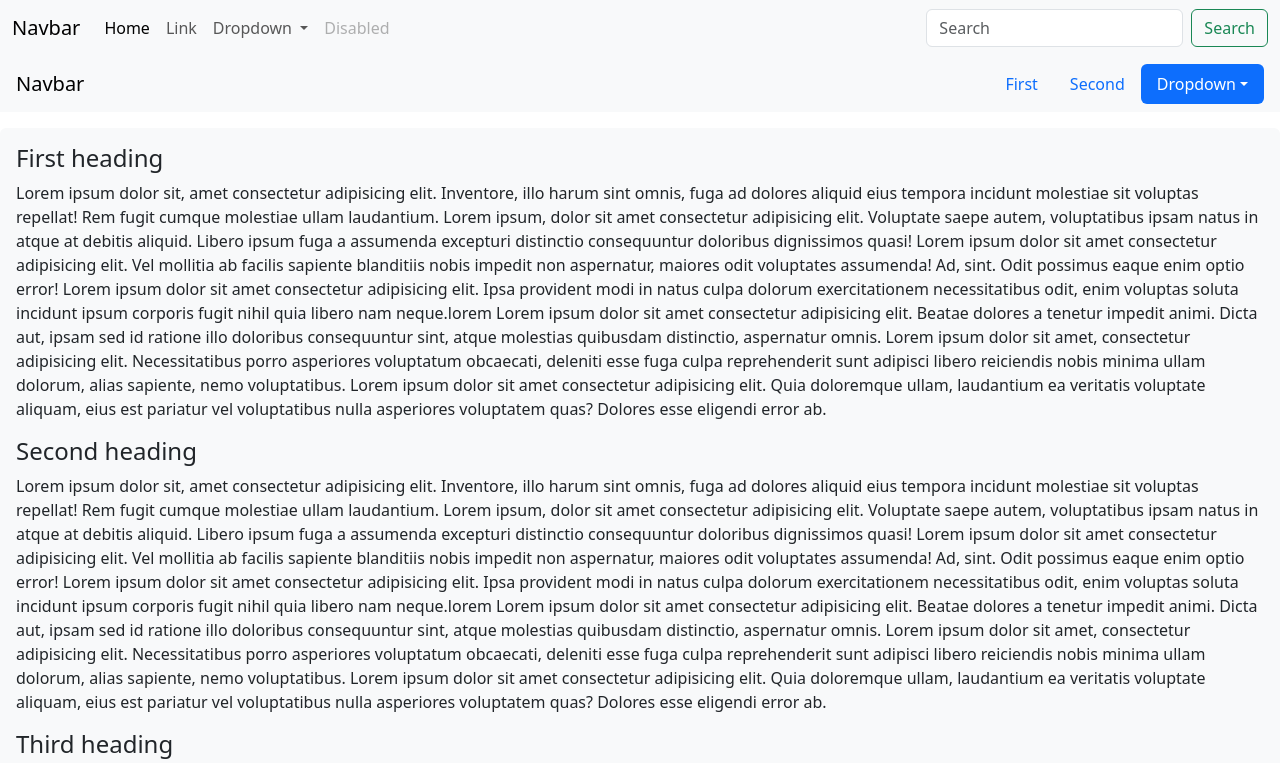
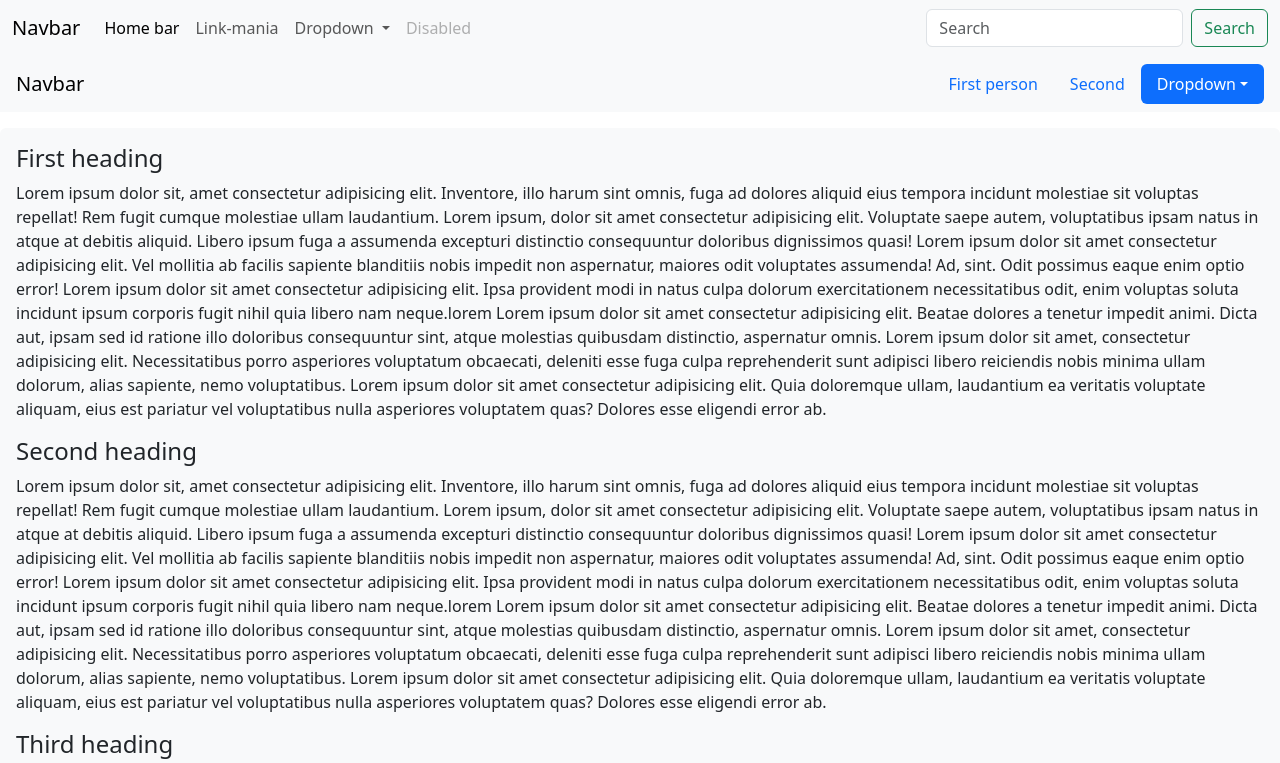
Before and after one commit to androseryo/samplerepo, a plain HTML site: page index.html in a window 1280 px wide. Shown: the top 763 px of the page. Drawn offline with nearby package versions, Linux system fonts and the light colour scheme.

Commit message:
next-level change

```diff
--- a/index.html
+++ b/index.html
@@ -21,10 +21,10 @@
             <div class="collapse navbar-collapse" id="navbarSupportedContent">
                 <ul class="navbar-nav me-auto mb-2 mb-lg-0">
                     <li class="nav-item">
-                        <a class="nav-link active" aria-current="page" href="#">Home</a>
+                        <a class="nav-link active" aria-current="page" href="#">Home bar</a>
                     </li>
                     <li class="nav-item">
-                        <a class="nav-link" href="#">Link</a>
+                        <a class="nav-link" href="#">Link-mania</a>
                     </li>
                     <li class="nav-item dropdown">
                         <a class="nav-link dropdown-toggle" href="#" role="button" data-bs-toggle="dropdown"
@@ -33,7 +33,7 @@
                         </a>
                         <ul class="dropdown-menu">
                             <li><a class="dropdown-item" href="#">Action</a></li>
-                            <li><a class="dropdown-item" href="#">Another action</a></li>
+                            <li><a class="dropdown-item" href="#">Another Scan</a></li>
                             <li>
                                 <hr class="dropdown-divider">
                             </li>
@@ -56,7 +56,7 @@
         <a class="navbar-brand" href="#">Navbar</a>
         <ul class="nav nav-pills">
             <li class="nav-item">
-                <a class="nav-link" href="#scrollspyHeading1">First</a>
+                <a class="nav-link" href="#scrollspyHeading1">First person</a>
             </li>
             <li class="nav-item">
                 <a class="nav-link" href="#scrollspyHeading2">Second</a>
```
